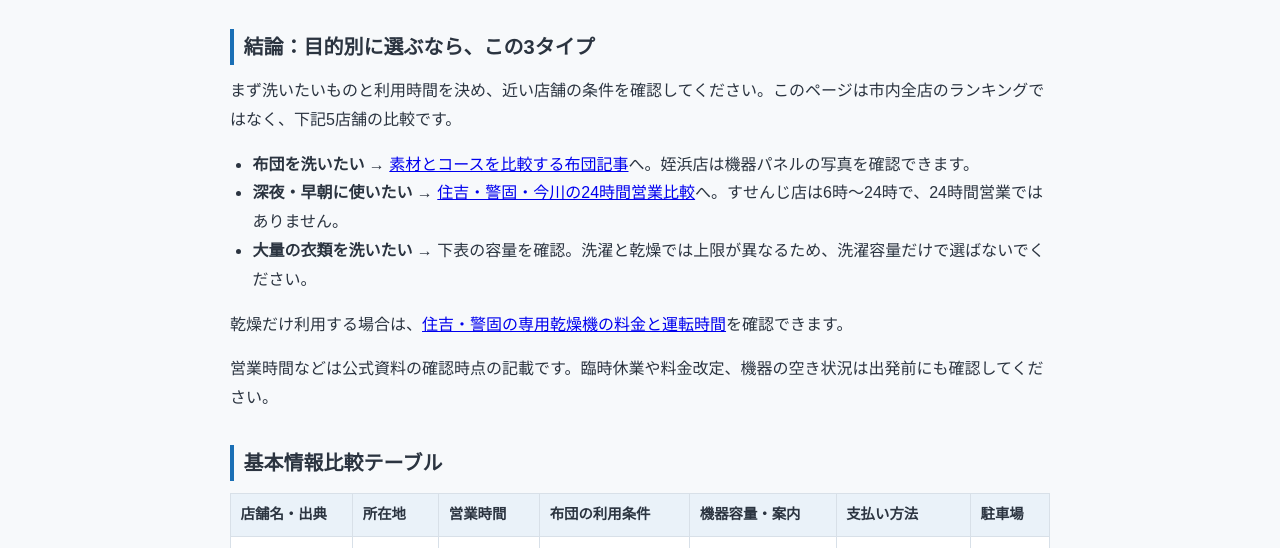
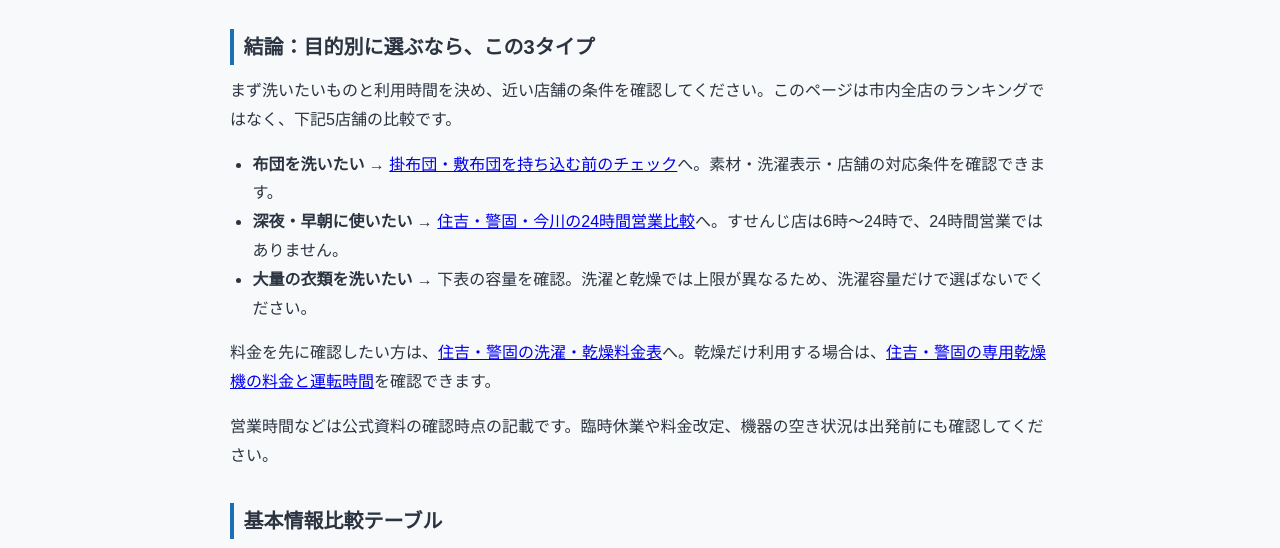
Before and after one commit to yu-ta-yu/coinlaundry-fukuoka, an Astro site: page /articles/fukuoka-coinlaundry-guide in a window 1280 px wide. Shown: the part 228-776 px from the top of the page. Built offline with nearby package versions, Linux system fonts and the light colour scheme; Astro itself is replaced by a stand-in of ours.

Commit message:
Surface pricing and futon preparation links

```diff
--- a/src/content/articles/fukuoka-coinlaundry-guide.md
+++ b/src/content/articles/fukuoka-coinlaundry-guide.md
@@ -16,11 +16,11 @@ description: "福岡市のコインランドリー5店舗を営業時間・布
 
 まず洗いたいものと利用時間を決め、近い店舗の条件を確認してください。このページは市内全店のランキングではなく、下記5店舗の比較です。
 
-- **布団を洗いたい** → [素材とコースを比較する布団記事](/articles/fukuoka-coinlaundry-futon/)へ。姪浜店は機器パネルの写真を確認できます。
+- **布団を洗いたい** → [掛布団・敷布団を持ち込む前のチェック](/articles/fukuoka-coinlaundry-futon/#布団を持ち込む前のチェック洗える表示だけで決めない)へ。素材・洗濯表示・店舗の対応条件を確認できます。
 - **深夜・早朝に使いたい** → [住吉・警固・今川の24時間営業比較](/articles/fukuoka-coinlaundry-24h-tenjin-hakata/)へ。すせんじ店は6時〜24時で、24時間営業ではありません。
 - **大量の衣類を洗いたい** → 下表の容量を確認。洗濯と乾燥では上限が異なるため、洗濯容量だけで選ばないでください。
 
-乾燥だけ利用する場合は、[住吉・警固の専用乾燥機の料金と運転時間](/articles/fukuoka-coinlaundry-24h-tenjin-hakata/#乾燥だけ使いたいときの料金の見方)を確認できます。
+料金を先に確認したい方は、[住吉・警固の洗濯・乾燥料金表](#洗濯乾燥の料金比較住吉警固)へ。乾燥だけ利用する場合は、[住吉・警固の専用乾燥機の料金と運転時間](/articles/fukuoka-coinlaundry-24h-tenjin-hakata/#乾燥だけ使いたいときの料金の見方)を確認できます。
 
 営業時間などは公式資料の確認時点の記載です。臨時休業や料金改定、機器の空き状況は出発前にも確認してください。
 
```
